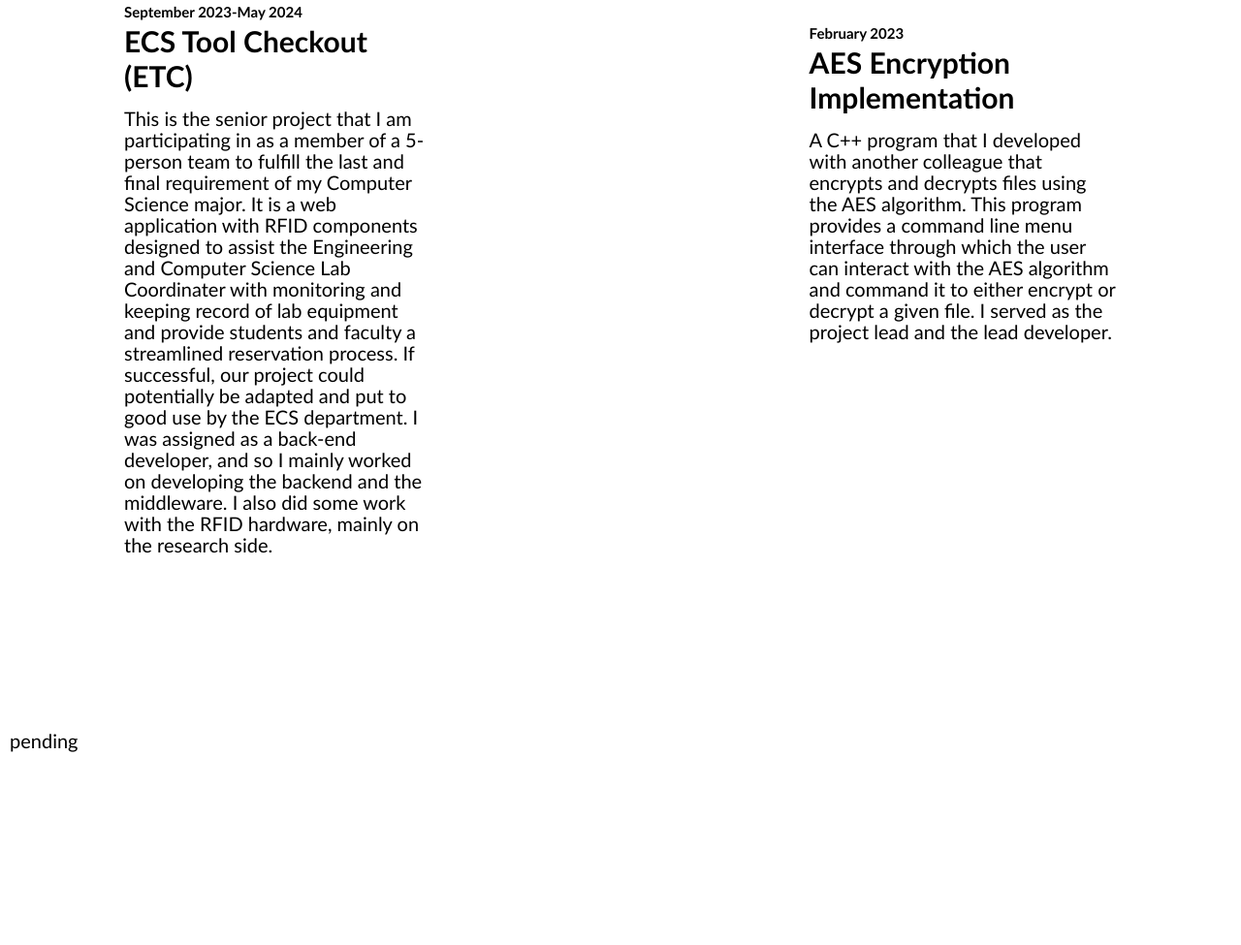
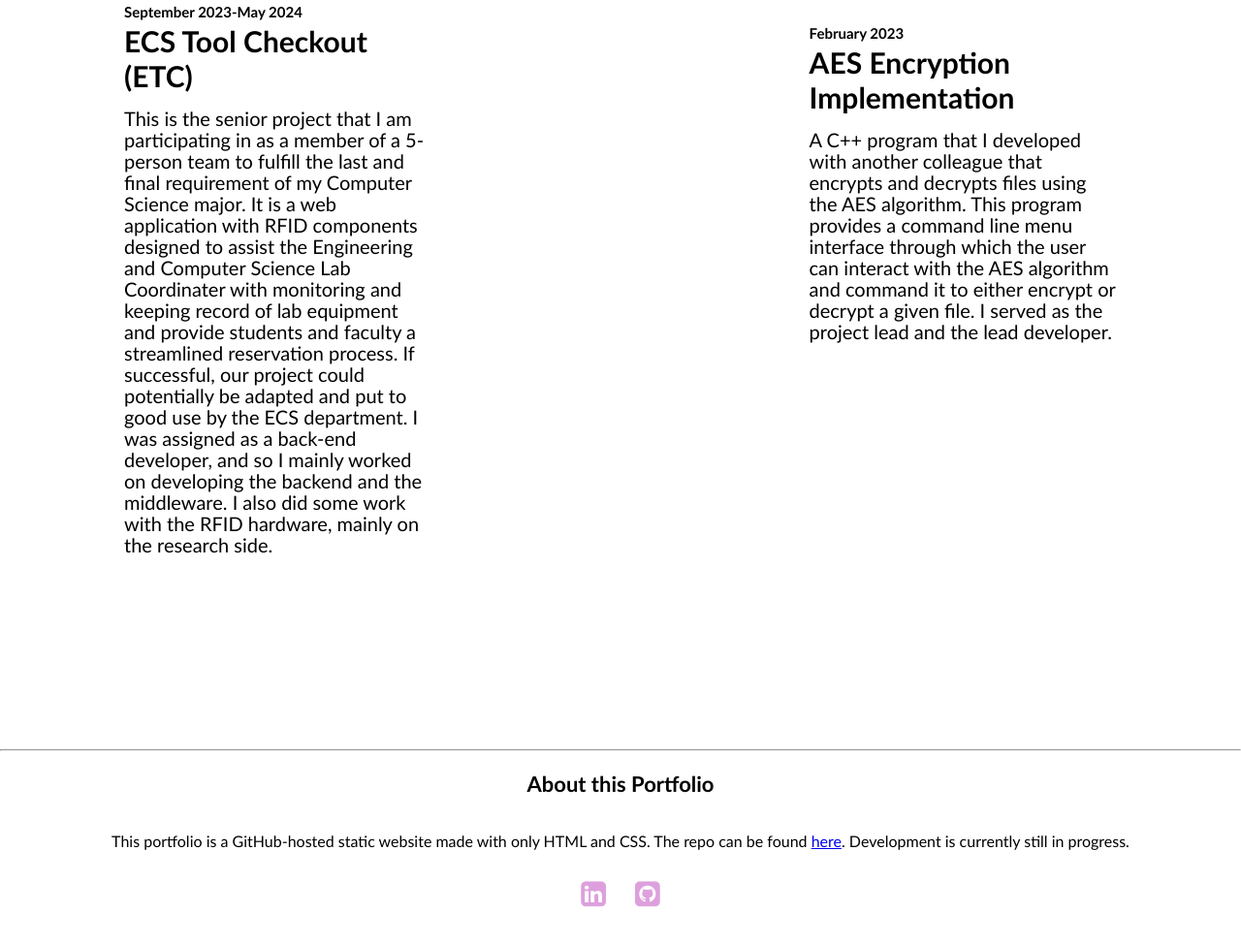
Before and after one commit to YiJiePV/yijiepv.github.io, a plain HTML site: page cs-portfolio-files/projects.html in a window 1280 px wide. Shown: the part 3718-4693 px from the top of the page at 97% size. Before the commit the page ends 4503 px from the top, so only its background shows below. Drawn offline with Linux system fonts and the light colour scheme.

Commit message:
Added footer

```diff
--- a/cs-portfolio-files/projects.html
+++ b/cs-portfolio-files/projects.html
@@ -6,6 +6,7 @@
         <meta name="viewport" content="width=device-width, initial-scale=1.0">
         <title>Karena Qian's Official Portfolio</title>
         <link rel="stylesheet" href="../style.css">
+        <link rel="stylesheet" href="https://stackpath.bootstrapcdn.com/font-awesome/4.7.0/css/font-awesome.min.css">
     </head>
     <body>
         <section class="cs-header">
@@ -120,9 +121,15 @@
             </div>
             <br>
         </section>
-        <!---- Footer ---->
-        <section class="footer">
-            <p>pending</p>
+       <!---- Footer ---->
+       <section class="footer">
+            <hr>
+            <h4>About this Portfolio</h4>
+            <p>This portfolio is a GitHub-hosted static website made with only HTML and CSS. The repo can be found <a href="https://github.com/YiJiePV/yijiepv.github.io">here</a>. Development is currently still in progress.</p>
+            <div class="icons">
+                <a href="https://www.linkedin.com/in/karena-q-36bb67233/"><i class="fa fa-linkedin-square"></i></a>
+                <a href="https://github.com/YiJiePV"><i class="fa fa-github-square"></i></a>
+            </div>
         </section>
     </body>
 </html>
--- a/style.css
+++ b/style.css
@@ -77,7 +77,7 @@
     bottom: 40%;
     opacity: 1;
 }
-/*cs-home.html*/
+/*cs-home.html (& global)*/
 /*header*/
 .cs-header{
     min-height: 100vh;
@@ -278,6 +278,29 @@ h3{
         flex: 100%;
     }
 }
+/*footer*/
+.footer{
+    width: 100%;
+    text-align: center;
+    padding: 30px 0;
+}
+.footer h4{
+    margin-bottom: 25px;
+    margin-top: 20px;
+    font-weight: 600;
+    font-size: 22px;
+}
+.footer p{
+    font-size: 16px;
+    font-weight: 200;
+}
+.icons .fa{
+    color: plum;
+    margin: 0 13px;
+    cursor: pointer;
+    padding: 18px 0;
+    font-size: 30px;
+}
 /*cs-home.html AND projects.html*/
 /*projects*/
 .projects{
```
Also changed, not shown: cs-portfolio-files/about.html (+10 -3 lines), cs-portfolio-files/contact.html (+11 -1 lines), cs-portfolio-files/cs-home.html (+10 -3 lines), cs-portfolio-files/resume.html (+10 -3 lines).
